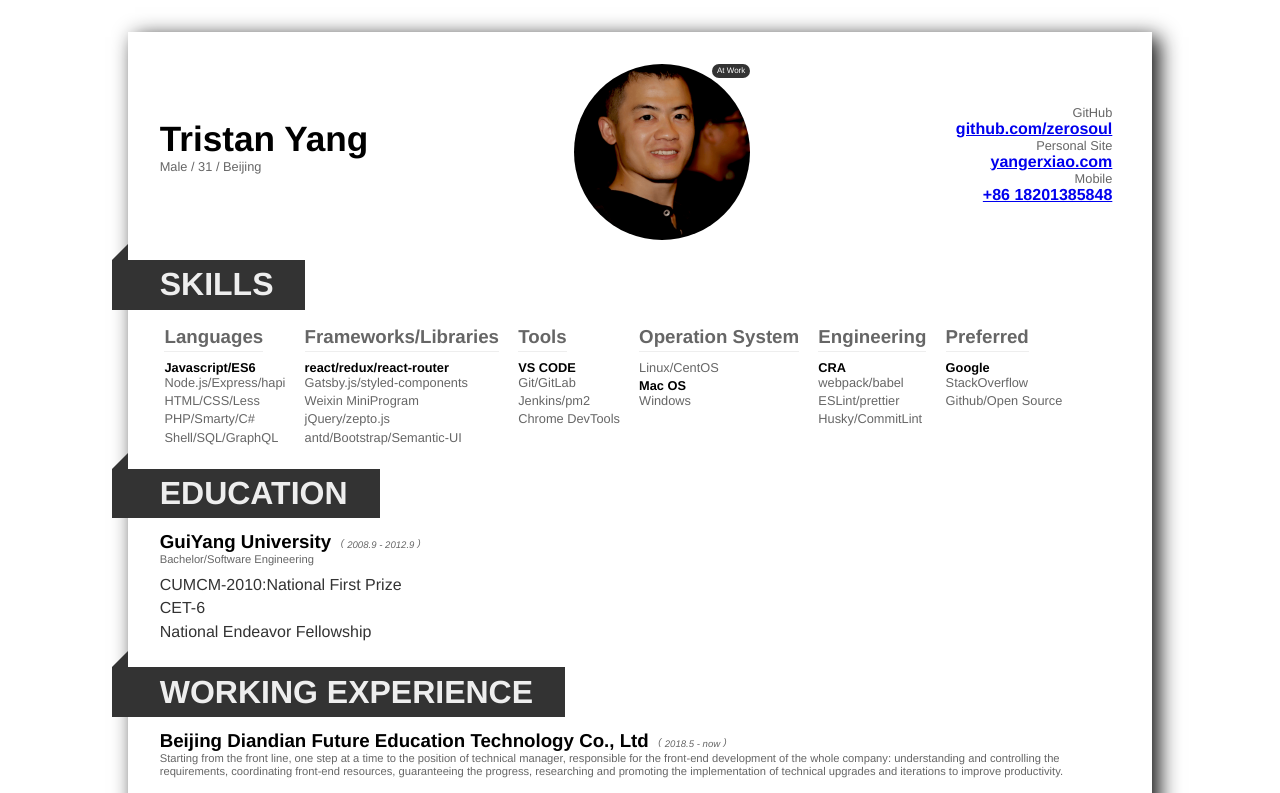
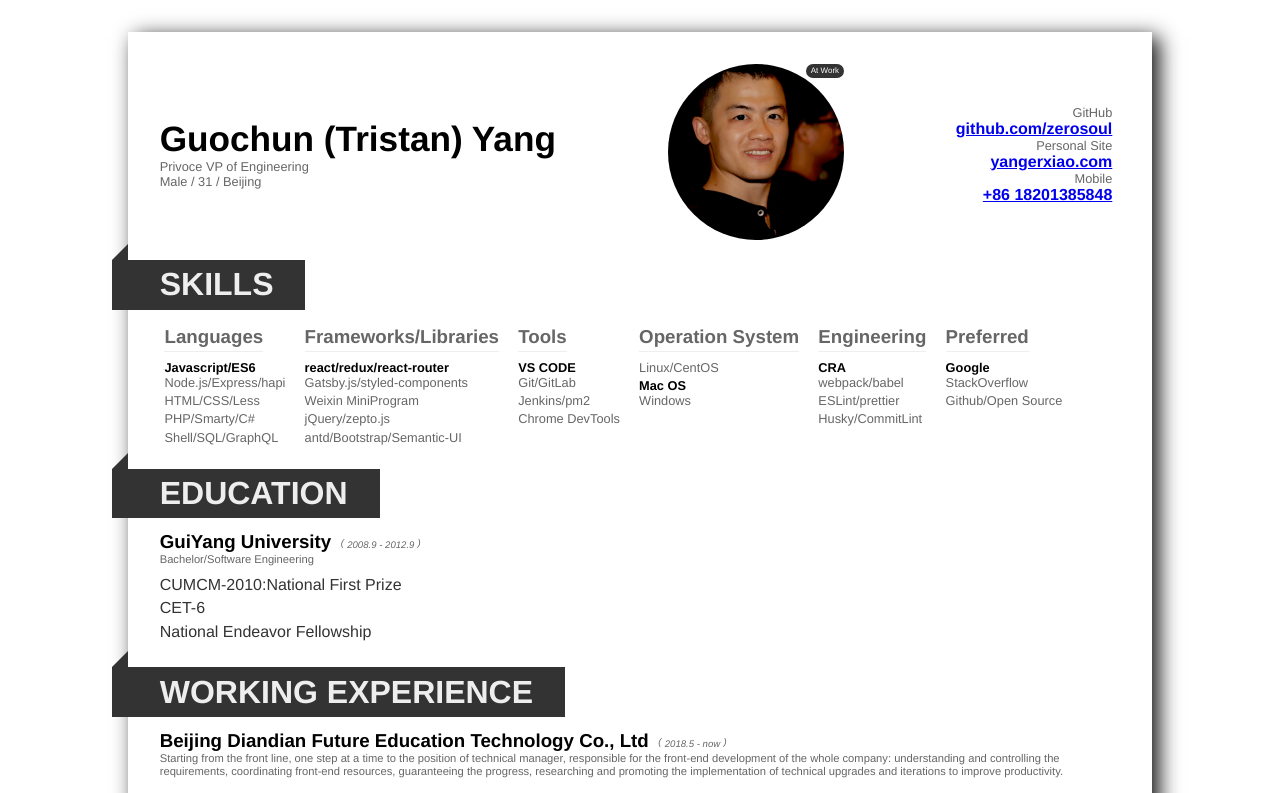
Before and after one commit to zerosoul/yangerxiao.com, a Gatsby site: page /resume_en in a window 1280 px wide. Shown: the top 793 px of the page. Built offline with nearby package versions, Linux system fonts and the light colour scheme; Gatsby itself is replaced by a stand-in of ours.

Commit message:
chore: update resume of en

```diff
--- a/src/components/resume/Profile.js
+++ b/src/components/resume/Profile.js
@@ -72,7 +72,7 @@
       }
       .desc {
         margin-top: 0;
-        margin-bottom: 1rem;
+        margin-bottom: 0;
         font-size: 0.8rem;
       }
     }
@@ -86,13 +86,14 @@
   const {
     en = false,
     name,
-    info: { basic, blog, email, tel, github }
+    info: { title, basic, blog, email, tel, github }
   } = props
   return (
     <Container>
       <div className="profile">
         <div className="info">
           <h1 className="name">{name}</h1>
+          {title && <p className="desc">{title}</p>}
           <p className="desc">{basic}</p>
         </div>
         <div className="head">
--- a/src/pages/resume_en.js
+++ b/src/pages/resume_en.js
@@ -97,10 +97,10 @@
   }
   render() {
     const profile = {
-      name: 'Tristan Yang',
+      name: 'Guochun (Tristan) Yang',
       info: {
+        title: 'Privoce VP of Engineering',
         basic: 'Male / 31 / Beijing',
-
         blog: 'https://yangerxiao.com',
         github: 'https://github.com/zerosoul',
         // email: 'yanggc888@163.com',
@@ -266,9 +266,7 @@
             duties={[
               'Pass in English reading and writing, weak in listening and speaking',
               'Liking to create, UX and logic, preferring simplicity and aesthetics.',
-              `Author of <em>Chinese Color Website</em>: <a target="_blank" href="http://colors.ichuantong.cn/">colors.ichuantong.cn</a>`,
-              `Author of <em>rc-bullets</em>: <a target="_blank" href="https://github.com/zerosoul/rc-bullets">github.com/zerosoul/rc-bullets</a>`,
-              `More personal works: <a target="_blank" href="https://works.yangerxiao.com">works.yangerxiao.com</a>`,
+              `Author of <em>Chinese Color</em>: <a target="_blank" href="http://colors.ichuantong.cn/">colors.ichuantong.cn</a> and <em>rc-bullets</em>: <a target="_blank" href="https://github.com/zerosoul/rc-bullets">github.com/zerosoul/rc-bullets</a>, more works: <a target="_blank" href="https://works.yangerxiao.com">works.yangerxiao.com</a>`,
               'Rode long distance (2345km+/single person a month), from Guiyang, Guizhou to Liaocheng, Shandong, half of China: <em>probably the longest single person ride in writing code, and the best in writing code among cyclists.</em>'
             ]}
           />
```
Also changed, not shown: package.json (+7 -7 lines), 1 other file.
